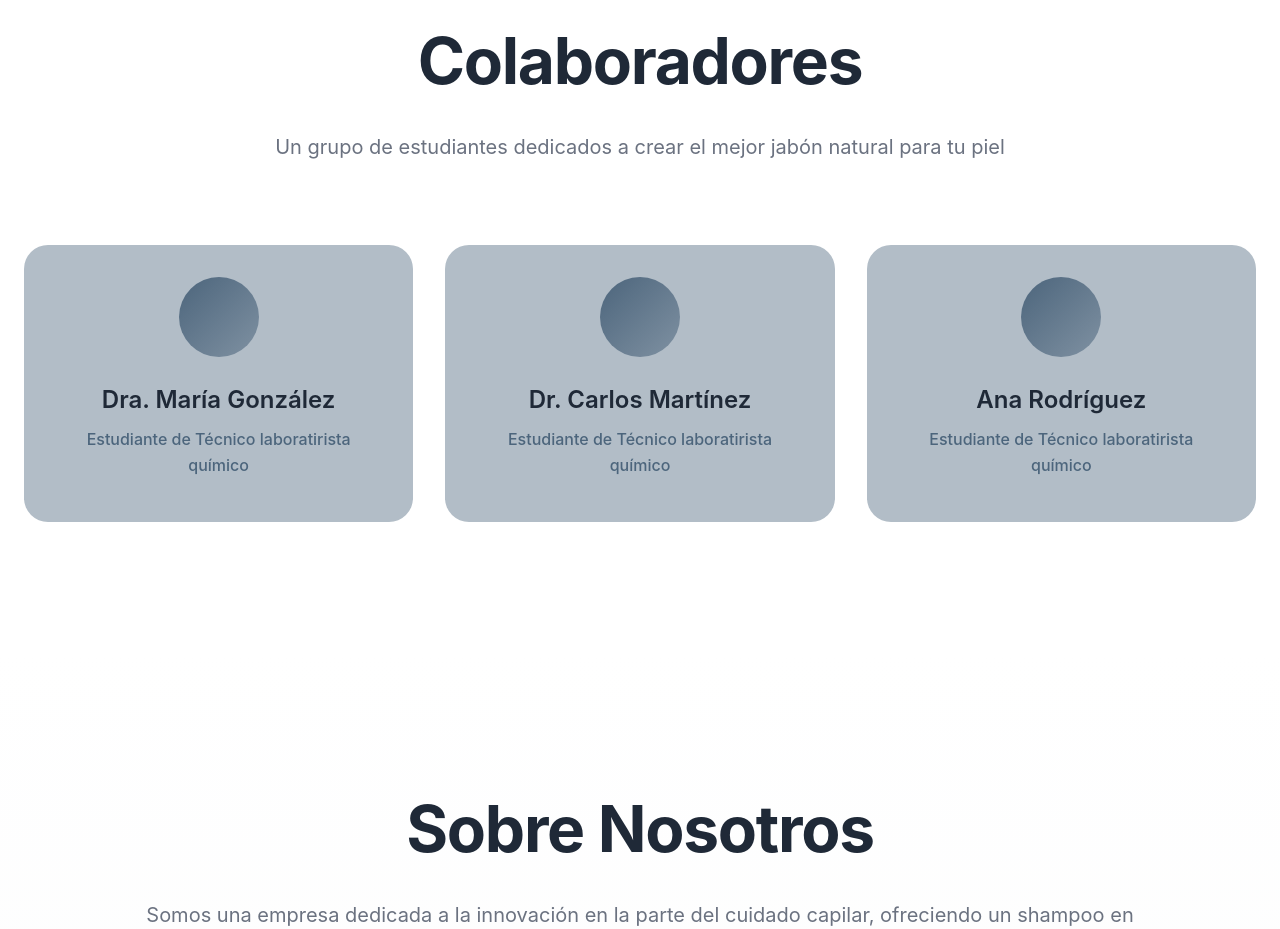
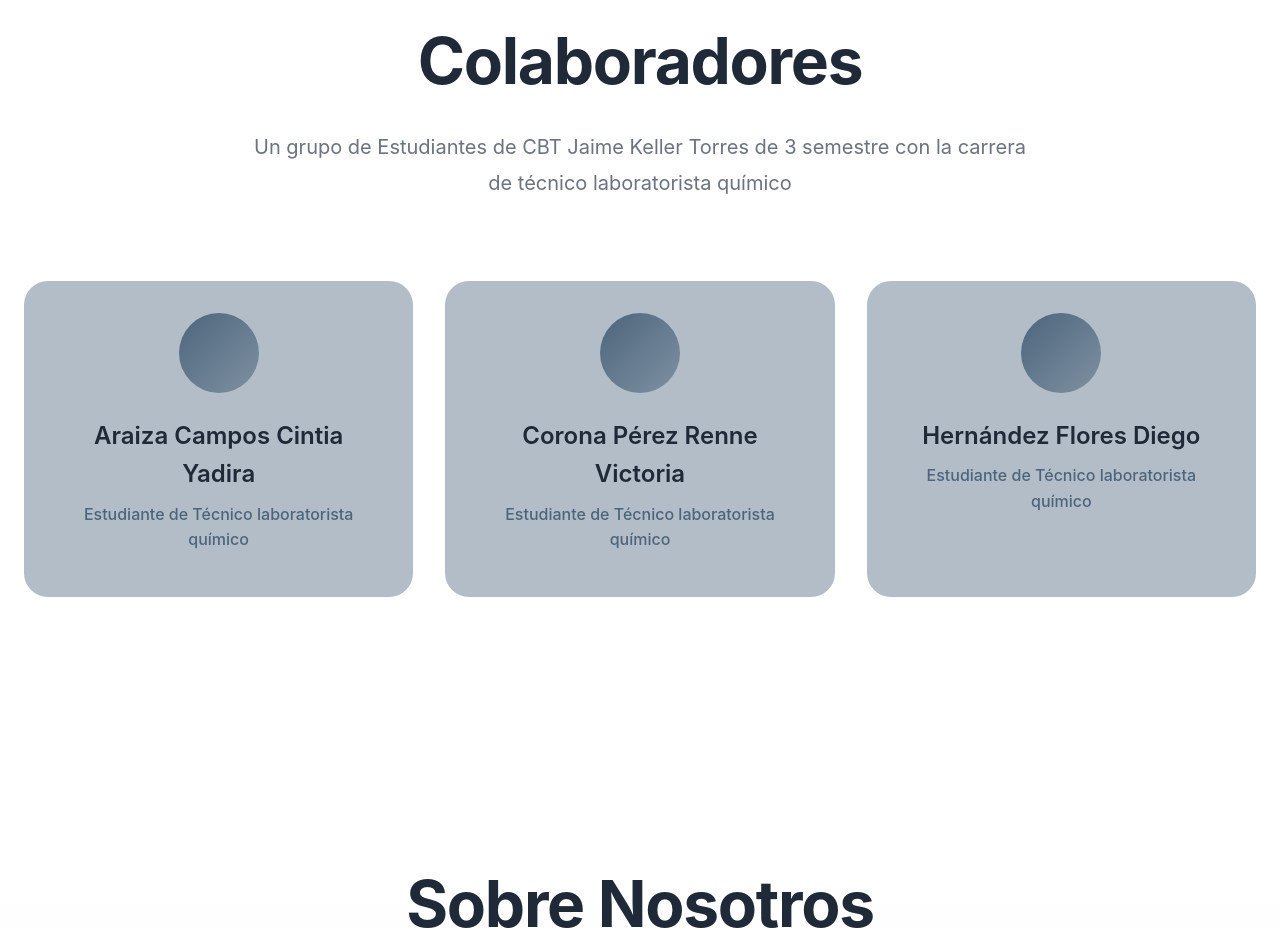
Before and after one commit to RowerX/Jabon, a plain HTML site: page index.html in a window 1280 px wide. Shown: the part 1280-2209 px from the top of the page. Drawn offline with Linux system fonts and the light colour scheme.

Commit message:
Update index.html

```diff
--- a/index.html
+++ b/index.html
@@ -24,23 +24,23 @@
         <div class="container">
             <div class="section-header fade-in-scroll">
                 <h2 class="section-title">Colaboradores</h2>
-                <p class="section-description">Un grupo de estudiantes dedicados a crear el mejor jabón natural para tu piel</p>
+                <p class="section-description">Un grupo de Estudiantes de CBT Jaime Keller Torres de 3 semestre con la carrera de técnico laboratorista químico</p>
             </div>
             <div class="collaborators-grid">
                 <div class="collaborator-card fade-in-scroll">
                     <div class="collaborator-avatar"></div>
-                    <h3 class="collaborator-name">Dra. María González</h3>
-                    <p class="collaborator-role">Estudiante de Técnico laboratirista químico</p>
+                    <h3 class="collaborator-name">Araiza Campos Cintia Yadira </h3>
+                    <p class="collaborator-role">Estudiante de Técnico laboratorista químico</p>
                 </div>
                 <div class="collaborator-card fade-in-scroll">
                     <div class="collaborator-avatar"></div>
-                    <h3 class="collaborator-name">Dr. Carlos Martínez</h3>
-                    <p class="collaborator-role">Estudiante de Técnico laboratirista químico</p>
+                    <h3 class="collaborator-name">Corona Pérez Renne Victoria </h3>
+                    <p class="collaborator-role">Estudiante de Técnico laboratorista químico</p>
                 </div>
                 <div class="collaborator-card fade-in-scroll">
                     <div class="collaborator-avatar"></div>
-                    <h3 class="collaborator-name">Ana Rodríguez</h3>
-                    <p class="collaborator-role">Estudiante de Técnico laboratirista químico</p>
+                    <h3 class="collaborator-name">Hernández Flores Diego</h3>
+                    <p class="collaborator-role">Estudiante de Técnico laboratorista químico</p>
                 </div>
             </div>
         </div>
```
